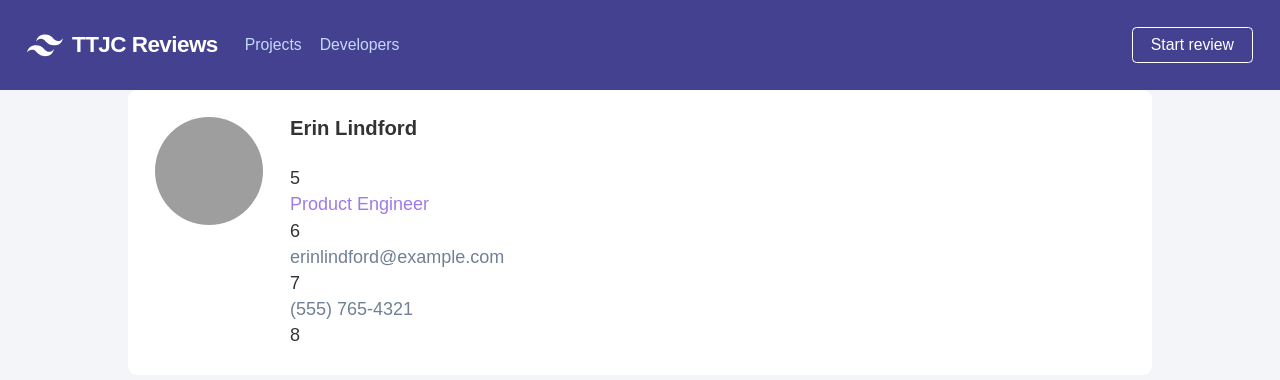
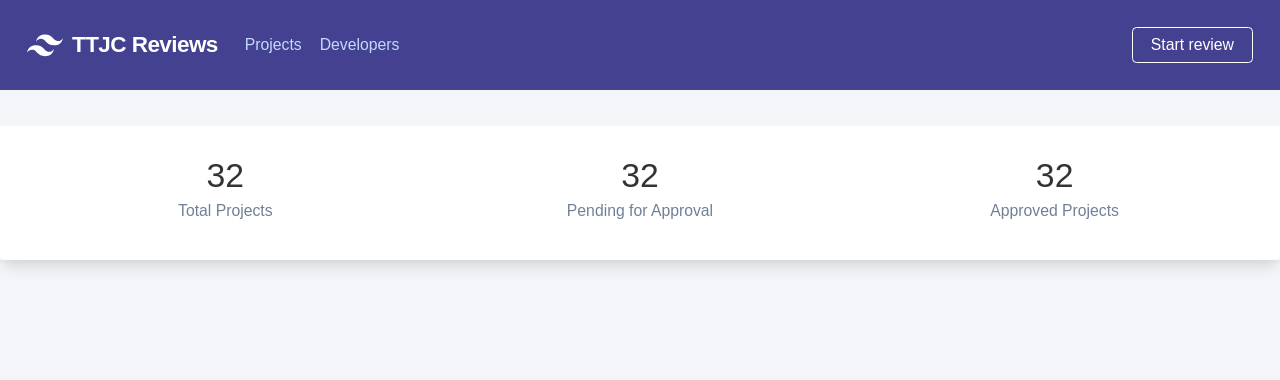
Before and after one commit to makerdock/ttjc-mentor-review, a React (Create React App) app: page /developers in a window 1280 px wide. Shown: the top 380 px of the page. Built offline with nearby package versions, Linux system fonts and the light colour scheme; grey boxes are pictures that could not be loaded; the HTML template or start-up script is replaced by a standard one; a web font is replaced by a local one.

Commit message:
fix: added header to project page

```diff
--- a/src/App.tsx
+++ b/src/App.tsx
@@ -10,6 +10,7 @@ import Navbar from "./components/Navbar";
 import { ContextProvider } from "./contexts";
 
 import "./tailwind.output.css";
+import DevListPage from "./pages/DevListPage";
 
 const Router = () => {
   return (
@@ -18,7 +19,10 @@ const Router = () => {
         <>
           <Navbar />
           <Switch>
-            <Route path="/">
+            <Route path="/developers">
+              <DevListPage />
+            </Route>
+            <Route path="/projects">
               <HomePage />
             </Route>
           </Switch>
--- a/src/components/Navbar/Navbar.tsx
+++ b/src/components/Navbar/Navbar.tsx
@@ -1,7 +1,6 @@
 import React from "react";
 import styled from "styled-components";
-
-import { Container } from "../../utils/sharedStyles";
+import { Link } from "react-router-dom";
 
 const NavbarContainer = styled.div`
   position: sticky;
@@ -10,7 +9,8 @@ const NavbarContainer = styled.div`
 
 const Navbar = () => {
   return (
-    <NavbarContainer className="flex items-center justify-between flex-wrap bg-indigo-800 p-6">
+    <NavbarContainer className="bg-indigo-800 p-6 ">
+      <div className="container mx-auto flex items-center justify-between flex-wrap ">
         <div className="flex items-center flex-shrink-0 text-white mr-6">
           <svg
             className="fill-current h-8 w-8 mr-2"
@@ -39,18 +39,18 @@ const Navbar = () => {
         </div>
         <div className="w-full block flex-grow lg:flex lg:items-center lg:w-auto">
           <div className="text-sm lg:flex-grow">
-          <a
-            href="#responsive-header"
+            <Link
+              to="/projects"
               className="block mt-4 lg:inline-block lg:mt-0 text-indigo-200 hover:text-white mr-4"
             >
               Projects
-          </a>
-          <a
-            href="#responsive-header"
+            </Link>
+            <Link
+              to="/developers"
               className="block mt-4 lg:inline-block lg:mt-0 text-indigo-200 hover:text-white mr-4"
             >
               Developers
-          </a>
+            </Link>
           </div>
           <div>
             <a
@@ -61,6 +61,7 @@ const Navbar = () => {
             </a>
           </div>
         </div>
+      </div>
     </NavbarContainer>
   );
 };
--- a/src/pages/DevListPage/DevListPage.tsx
+++ b/src/pages/DevListPage/DevListPage.tsx
@@ -4,8 +4,27 @@ import styled from "styled-components";
 const DevListPageContainer = styled.div``;
 
 interface DevListPageProps {}
-const DevListPage: React.FC<DevListPageProps> = props => {
-  return <DevListPageContainer>DevListPage</DevListPageContainer>;
+const DevListPage: React.FC<DevListPageProps> = (props) => {
+  return (
+    <div className="container mx-auto mt-8 bg-white">
+      <div className="rounded overflow-hidden shadow-lg px-4 py-8 ">
+        <div className="flex">
+          <div className="w-1/3 text-center">
+            <span className="block text-3xl mb-2">32</span>
+            <span className="text-gray-600 text-sm">Total Projects</span>
+          </div>
+          <div className="w-1/3 text-center">
+            <span className="block text-3xl mb-2">32</span>
+            <span className="text-gray-600 text-sm">Pending for Approval</span>
+          </div>
+          <div className="w-1/3 text-center">
+            <span className="block text-3xl mb-2">32</span>
+            <span className="text-gray-600 text-sm">Approved Projects</span>
+          </div>
+        </div>
+      </div>
+    </div>
+  );
 };
 
 export default DevListPage;
```
Lines whose indentation alone changed are shown as unchanged.
